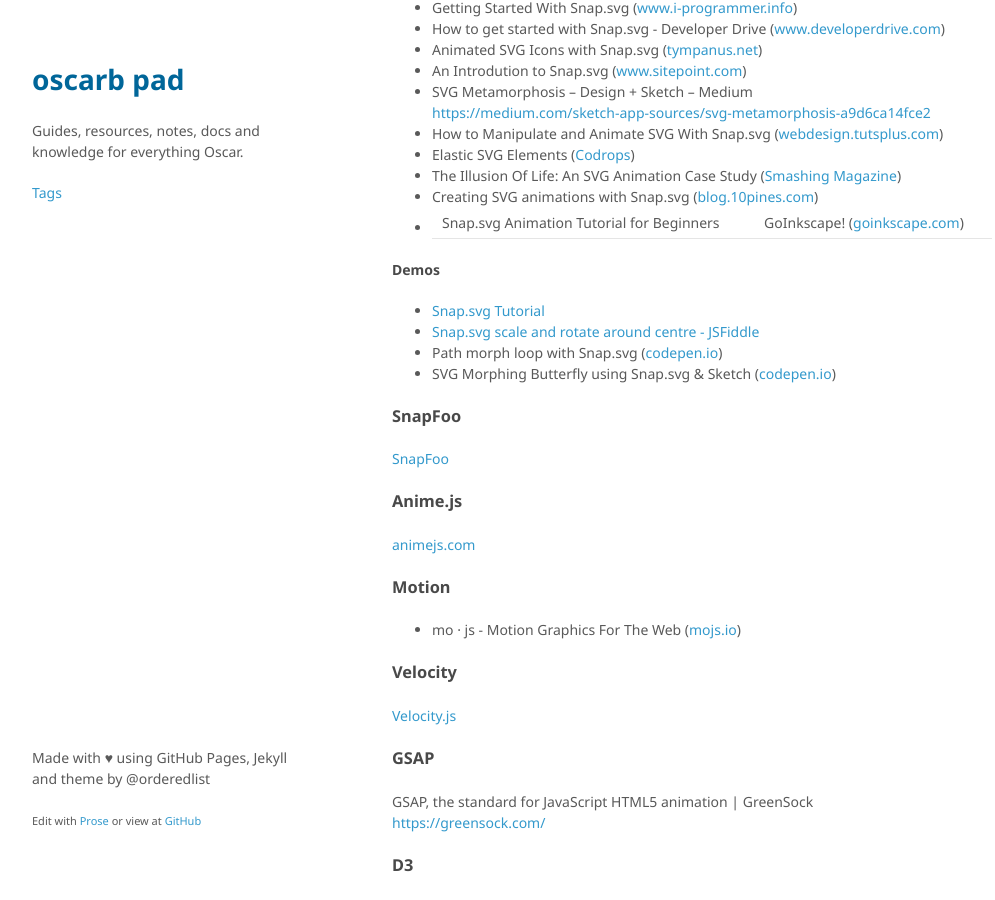
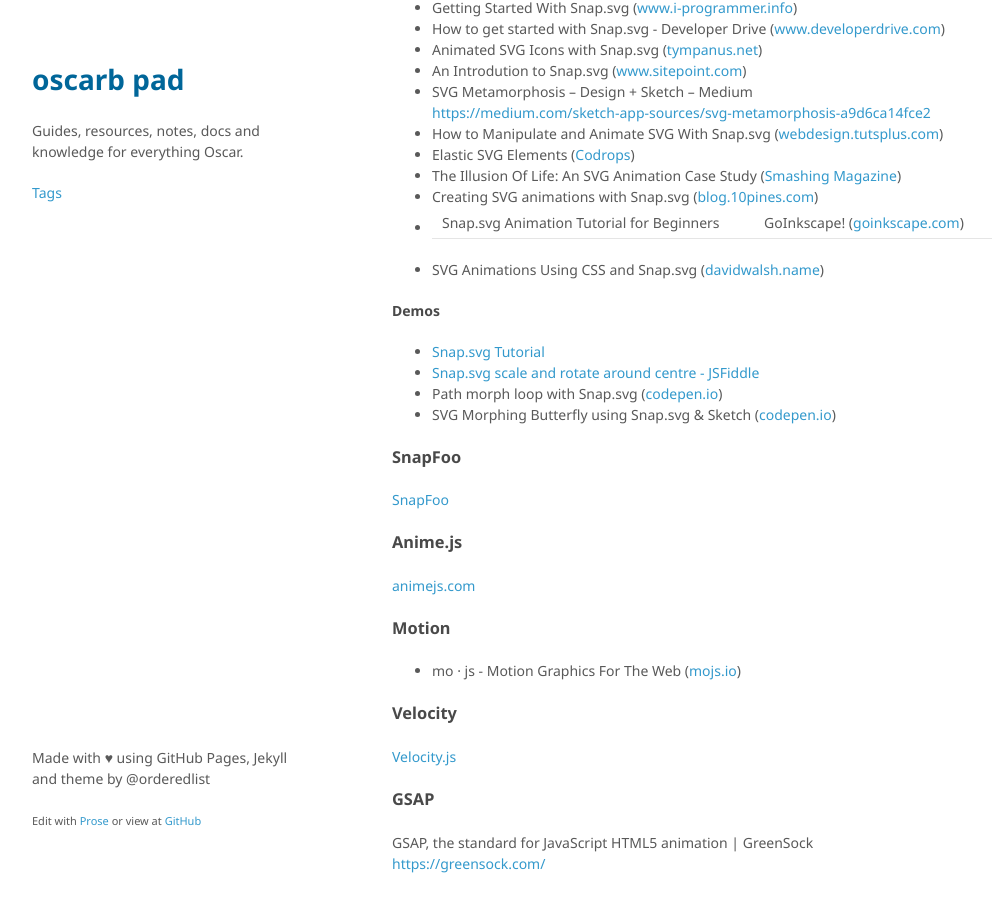
Before and after one commit to oscarb/pad, a Jekyll site: the page built from _docs/web-animation.md, in a window 1280 px wide and 900 px high, scrolled down 1089 px. Shown: the whole window, without its empty margins (128-1123 px from the left). Built offline with Jekyll 4.4.1, drawn with Linux system fonts in a browser that asks for light colours; some web fonts are replaced.

Commit message:
Update web-animation.md

```diff
--- a/_docs/web-animation.md
+++ b/_docs/web-animation.md
@@ -56,6 +56,7 @@ https://medium.com/sketch-app-sources/svg-metamorphosis-a9d6ca14fce2
 * The Illusion Of Life: An SVG Animation Case Study ([Smashing Magazine](https://www.smashingmagazine.com/2016/07/an-svg-animation-case-study/))
 * Creating SVG animations with Snap.svg ([blog.10pines.com](https://blog.10pines.com/2017/10/31/creating-svg-animatinos-with-snap-svg/))
 * Snap.svg Animation Tutorial for Beginners | GoInkscape! ([goinkscape.com](http://goinkscape.com/how-to-animate-icons-with-inkscape-and-snap-svg/))
+* SVG Animations Using CSS and Snap.svg ([davidwalsh.name](https://davidwalsh.name/svg-animations-snap))
 
 #### Demos
 
```
